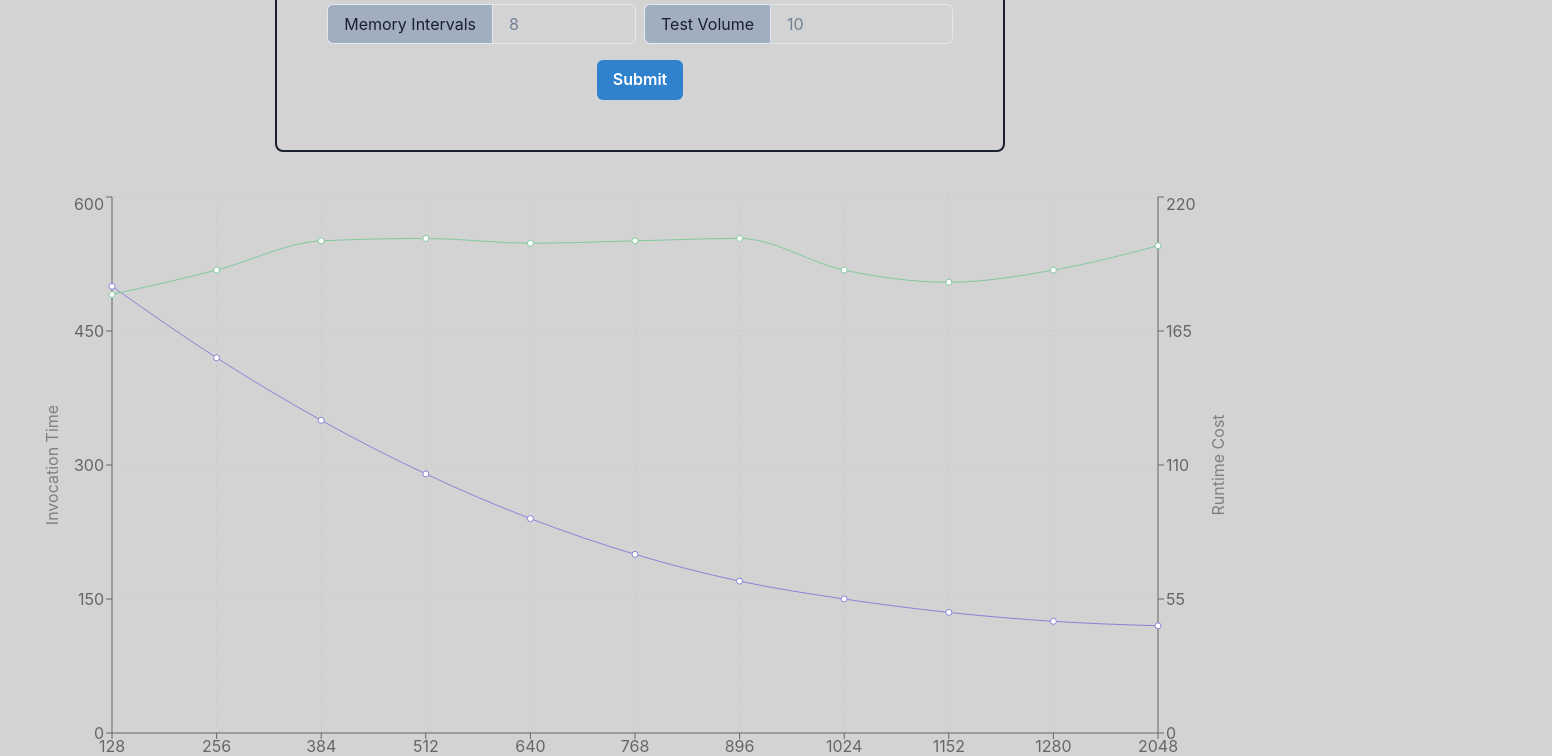
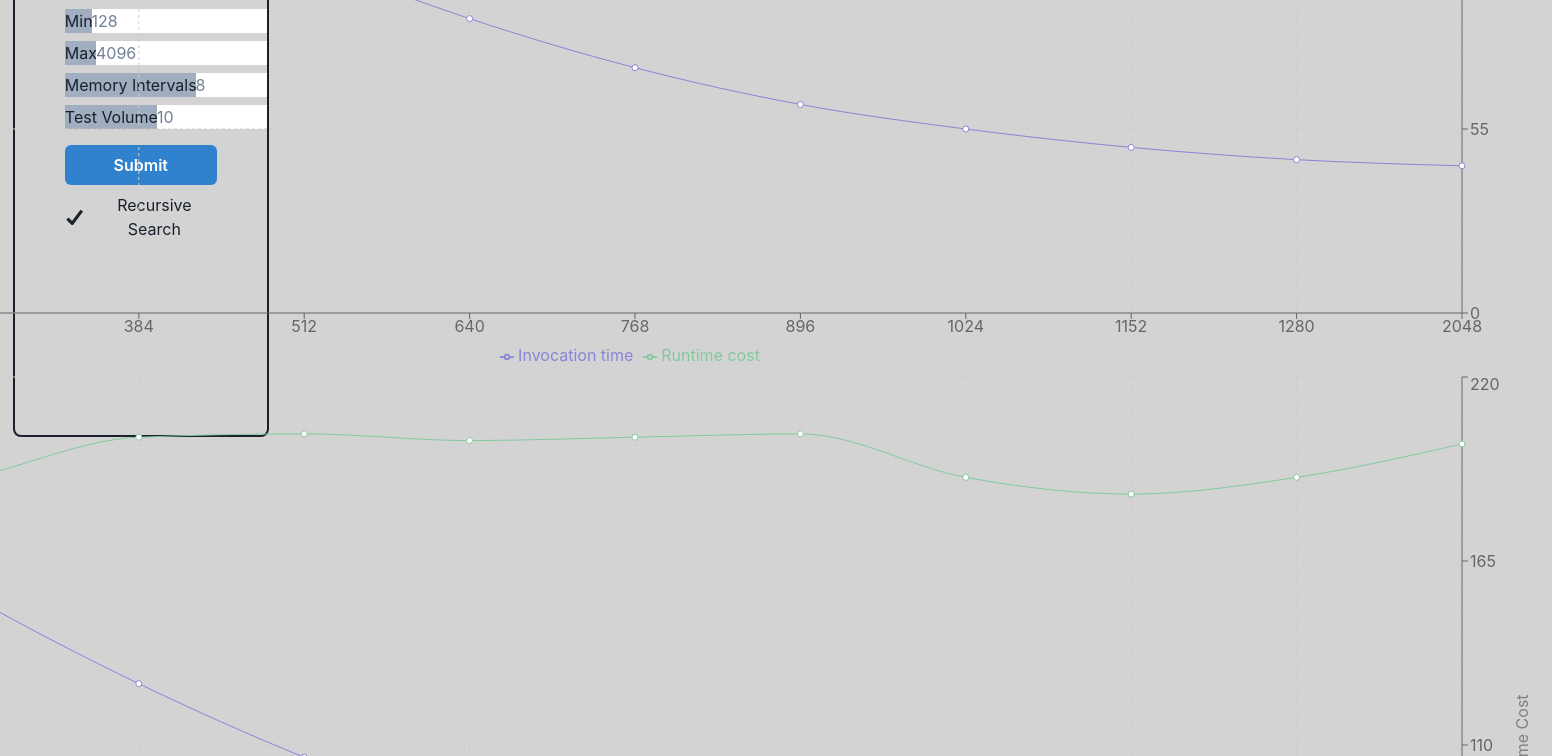
Before and after one commit to oslabs-beta/shear, a React (Vite) app: page / in a window 1280 px wide. Shown: the part 500-1256 px from the top of the page, 1552 px wide, since content can reach past the window. Built offline with nearby package versions, Linux system fonts and the light colour scheme.

Commit message:
brokenCSS

```diff
--- a/src/App.tsx
+++ b/src/App.tsx
@@ -2,23 +2,32 @@ import React from "react"
 import ChakraForm from "./components/chakraForm.js"
 import Graph from "./components/graph.js"
 import GraphDetailed from "./components/graphDetailed.js"
-import { ChakraProvider } from '@chakra-ui/react'
+import { ChakraProvider, extendBaseTheme, theme as chakraTheme, } from '@chakra-ui/react'
 // import chakraTheme from '@chakra-ui/theme'
 import './style.css'
 import Results from "./components/results.js"
+
+const { Button } = chakraTheme.components
+
+const theme = extendBaseTheme({
+  components: {
+    Button,
+  },
+})
 
 const App: React.FC = () => {
 
 
   return (
-    <ChakraProvider>
+    <ChakraProvider theme={theme}>
       {/* <div className="flex-container"> */}
       {/* <Form /> */}
       <ChakraForm />
       <Graph />
       <GraphDetailed />
+
+      <Results />
       {/* </div> */}
-      <Results />
     </ChakraProvider>
   )
 }
--- a/src/components/chakraForm.tsx
+++ b/src/components/chakraForm.tsx
@@ -59,9 +59,9 @@ const ChakraForm: React.FC = () => {
 
     return (
         <div>
-            <ChakraUI.Box position="relative" h="20%" w="60%" border="2px" padding="50px" borderRadius='lg' overflow='hidden' bg='lightgrey' margin='0 auto'>
+            <ChakraUI.Box position="absolute" left="1%" top="5%" h="50%" w="20%" border="2px" padding="50px" borderRadius='lg' overflow='hidden' bg='lightgrey' margin='0 auto'>
                 <ChakraUI.Stack spacing={4}>
-                    <ChakraUI.Text as='b' fontSize='24px' color='#4285F4'>Amazon stuff</ChakraUI.Text>
+                    <ChakraUI.Text as='b' fontSize='24px' color='#4285F4'>ARN Details</ChakraUI.Text>
                     <ChakraUI.InputGroup>
                         <ChakraUI.InputLeftAddon children='Name' bg='gray.400' />
                         <ChakraUI.Input type="text" onChange={onChangeName} placeholder='Input function name to save function for future use' />
@@ -78,36 +78,26 @@ const ChakraForm: React.FC = () => {
                     />
                     <ChakraUI.Text as='b' fontSize='24px' color='#4285F4'>Memory Allocation</ChakraUI.Text>
                     {/* <ChakraUI.FormLabel>Power Values</ChakraUI.FormLabel> */}
-                    <ChakraUI.HStack>
-                        <ChakraUI.FormControl isRequired>
+                    <ChakraUI.Stack>
                         <ChakraUI.InputGroup>
                             <ChakraUI.InputLeftAddon children='Min' bg='gray.400' />
                             <ChakraUI.Input type="text" onChange={onChangeMinVal} placeholder='128' />
                         </ChakraUI.InputGroup>
-                        </ChakraUI.FormControl>
-                        <ChakraUI.FormControl isRequired>
                         <ChakraUI.InputGroup>
                             <ChakraUI.InputLeftAddon children='Max' bg='gray.400' />
                             <ChakraUI.Input type="text" onChange={onChangeMaxVal} placeholder='4096' />
                         </ChakraUI.InputGroup>
-                        </ChakraUI.FormControl>
-                    </ChakraUI.HStack>
-                    <ChakraUI.HStack>
-                        <ChakraUI.FormControl isRequired>
                         <ChakraUI.InputGroup>
                             <ChakraUI.InputLeftAddon children='Memory Intervals' bg='gray.400' />
                             <ChakraUI.Input type="text" onChange={onChangeIncrements} placeholder='8' />
                         </ChakraUI.InputGroup>
-                        </ChakraUI.FormControl>
-                        <ChakraUI.FormControl isRequired>
                         <ChakraUI.InputGroup>
                             <ChakraUI.InputLeftAddon children='Test Volume' bg='gray.400' />
                             <ChakraUI.Input type="text" onChange={onChangeTestVol} placeholder='10' />
                         </ChakraUI.InputGroup>
-                        </ChakraUI.FormControl>
-                    </ChakraUI.HStack>
                     </ChakraUI.Stack>
-
+                </ChakraUI.Stack>
+                <ChakraUI.Stack>
                     <ChakraUI.Button
                         mt={4}
                         colorScheme='blue'
@@ -116,12 +106,14 @@ const ChakraForm: React.FC = () => {
                     >
                         Submit
                     </ChakraUI.Button>
+                    <ChakraUI.Checkbox defaultChecked>Recursive Search</ChakraUI.Checkbox>
+                </ChakraUI.Stack>
             </ChakraUI.Box>
             <ChakraUI.Box h="40px" >
                 {show ? <LoadingBar /> : null}
             </ChakraUI.Box>
 
-        </div>
+        </div >
     );
 };
 
--- a/src/components/graph.tsx
+++ b/src/components/graph.tsx
@@ -30,14 +30,14 @@ export default function Graph() {
     useEffect(() => {
         //setShow(false)
         convertData()
-    }, [graphData.TimeData])
+    }, [graphData])
 
     // Recharts code; largely self-explanatory
     return (
-        <div>
+        <div className="graphMain">
             <ResponsiveContainer
                 width="100%"
-                height={600}
+                height={800}
             >
                 <LineChart
                     width="100%"
--- a/src/components/graphDetailed.tsx
+++ b/src/components/graphDetailed.tsx
@@ -30,14 +30,14 @@ export default function GraphDetailed() {
     useEffect(() => {
         //setShow(false)
         convertData()
-    }, [graphData.TimeData])
+    }, [graphData])
 
     // Recharts code; largely self-explanatory
     return (
-        <div>
+        <div className="graphDetailed">
             <ResponsiveContainer
                 width="100%"
-                height={600}
+                height={800}
             >
                 <LineChart
                     width="100%"
--- a/src/components/style.css
+++ b/src/components/style.css
@@ -3,8 +3,14 @@
   margin: 0 auto;
   padding: 2rem;
   text-align: center;
-  background-color: lightgrey;
+  background-color: rgba(211, 211, 211, 0.23);
 }
+
+.body {
+  display: flex;
+  background-color: rgba(211, 211, 211, 0.23);
+}
+
 .chakra-ui-light {
   background-color: lightgrey;
 }
@@ -13,10 +19,22 @@ h2 {
   font-size: 24px;
 }
 
-.svgWrap {
-  /* height: 800px !important; */
-  /* width: 900px !important; */
-  background-color: rgb(183, 232, 196) !important;
+.graphMain {
+
+  position: relative;
+  top: 5%;
+  right: 25%;
+  width: 150%;
+  margin: 0 auto;
+}
+
+.graphDetailed {
+
+  position: relative;
+  top: 150%;
+  right: 25%;
+  width: 150%;
+  margin: 0 auto;
 }
 
 .button:active {
--- a/src/style.css
+++ b/src/style.css
@@ -1,3 +1,7 @@
+.body {
+    background-color: rgba(211, 211, 211, 0.23);
+}
+
 .flex-container {
     display: flex;
 }
```
Lines whose indentation alone changed are shown as unchanged.
